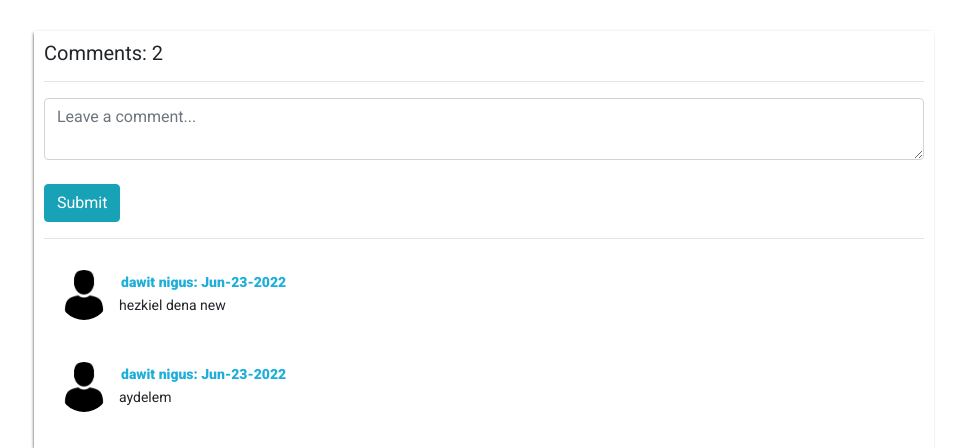
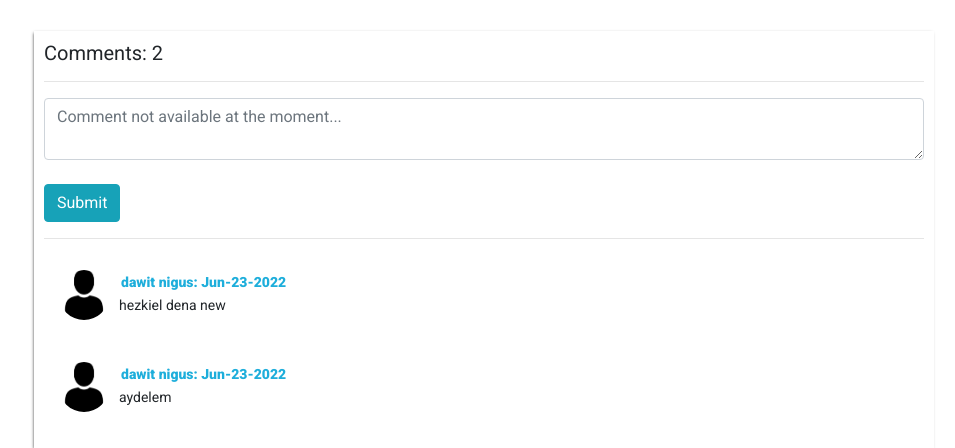
Before and after one commit to Dawit-Nigus/portfolio, a Django app: page /post/first/ in a window 1280 px wide. Shown: the part 1083-1531 px from the top of the page, without its empty margins (156-1111 px from the left). Run offline with Django 4.2, Linux system fonts and the light colour scheme; a user stored in the database is signed in; data comes from the database, SQL or seed files in the repository; some libraries are stand-ins or nearby versions.

Commit message:
Update post.html

```diff
--- a/templates/hello/post.html
+++ b/templates/hello/post.html
@@ -92,7 +92,7 @@
 		{% if request.user.is_authenticated %}
 		<form action="" method="POST">
 			{% csrf_token %}
-			<textarea required class="form-control" placeholder="Leave a comment..." name="comment"></textarea>
+			<textarea required class="form-control" placeholder="Comment not available at the moment..." name="comment"></textarea>
 			<br>
 			<input class="btn btn-info" type="submit" value="Submit">
 		</form>
```
